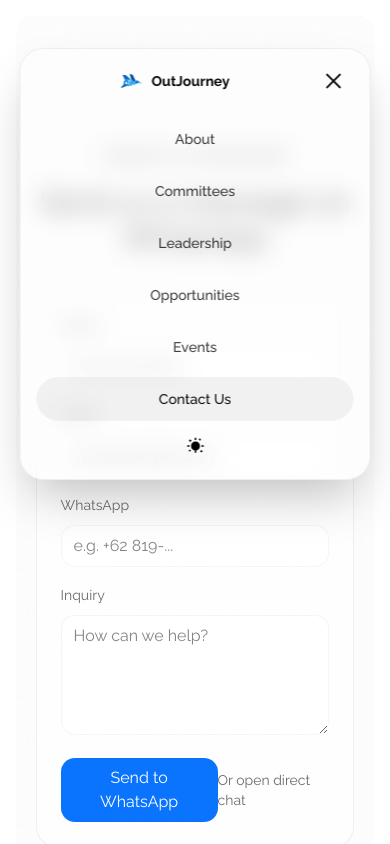
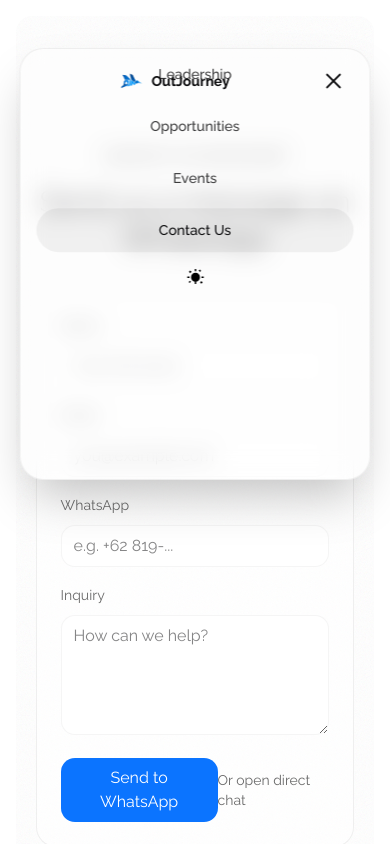
Before and after one commit to appscenture/outjourney, a Next.js app: page /contact in a window 390 px wide. Both pictures are taken after a click on the button "Toggle navigation menu". Shown: the top 844 px of the page. Built offline with nearby package versions, Linux system fonts and the light colour scheme.

Commit message:
Mobile Menu Nav

```diff
--- a/components/navigation/Navbar.tsx
+++ b/components/navigation/Navbar.tsx
@@ -964,6 +964,7 @@ const Navbar: React.FC = () => {
 							exit={{ height: 0, opacity: 0 }}
 							transition={{ duration: 0.3, ease: "easeInOut" }}
 							className="xl:hidden overflow-hidden"
+							style={{ transform: 'translateY(-20vh)' }}
 						>
 							<div className="pt-4 pb-2">
 								<nav className="flex flex-col gap-2">
```
